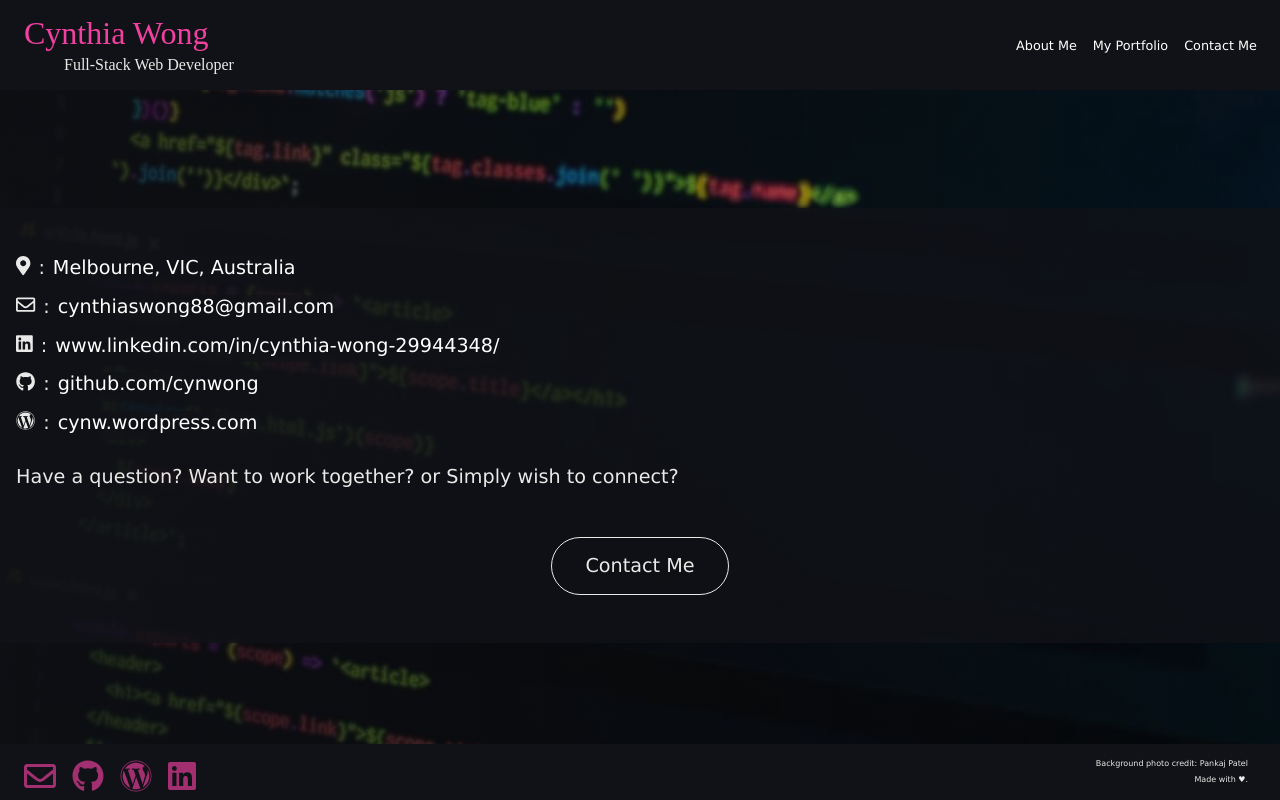
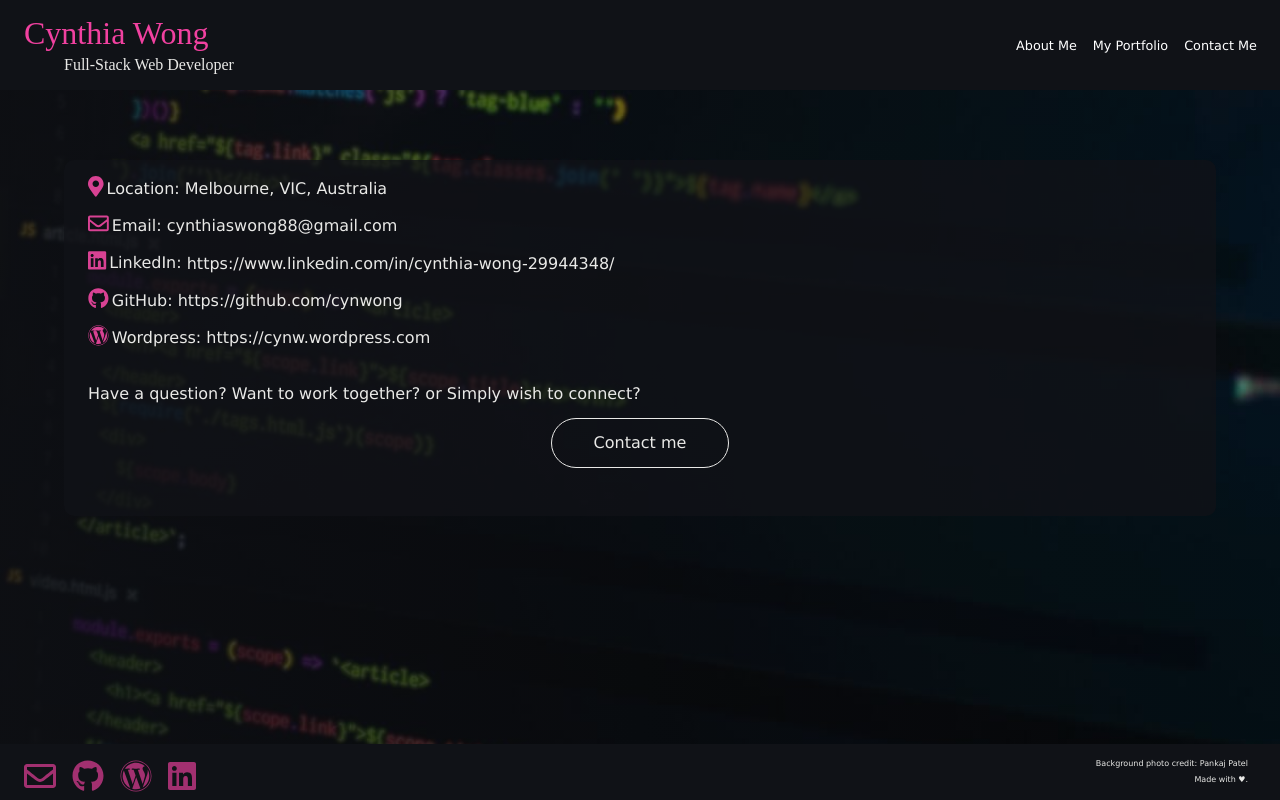
Before and after one commit to cynwong/portfolio, a React (Create React App) app in the folder dev/: page /contact in a window 1280 px wide. Built offline with nearby package versions, Linux system fonts and the light colour scheme.

Commit message:
update contact page

```diff
--- /dev/null
+++ b/dev/src/Pages/Contact/Link/Link.js
@@ -0,0 +1,26 @@
+import React from 'react';
+
+import {
+	Container,
+	A,
+	Icon
+} from './styles';
+
+export const Link = React.memo((props) => (
+	<>
+		<Container>
+			<Icon
+				icon={props.icon}
+				title={props.title}
+			/>
+			{`${props.title}:   `}
+			<A
+				href={props.href}
+				target="_blank"
+				rel="noopener noreferrer"
+			>
+				{props.text || props.href}
+			</A>
+		</Container>
+	</>
+));
--- /dev/null
+++ b/dev/src/Pages/Contact/Link/styles.js
@@ -0,0 +1,32 @@
+import styled from 'styled-components';
+import { FontAwesomeIcon } from '@fortawesome/react-fontawesome';
+import {
+	Colors
+} from '../../../Components/App/styles';
+
+export const Container = styled.div`
+	display: block;
+
+	margin-bottom: 1rem;
+`;
+
+export const Icon = styled(FontAwesomeIcon)`
+	display: inline-block;
+
+	margin-right: 3px;
+
+	font-size: 1.3rem;
+	color: ${Colors.deepCerise};
+`;
+
+export const A = styled.a`
+	display: inline-block;
+
+	color: ${Colors.snowDrift};
+	text-decoration: none;
+	cursor: pointer;
+
+	&:hover, &:active, &:focus {
+		color: ${Colors.deepCerise};
+	}
+`;
--- a/dev/src/Pages/Contact/index.js
+++ b/dev/src/Pages/Contact/index.js
@@ -1,11 +1,15 @@
 import React, { useContext, useEffect } from 'react';
 
-import { FontAwesomeIcon } from '@fortawesome/react-fontawesome';
+// import { FontAwesomeIcon } from '@fortawesome/react-fontawesome';
 import { faWordpress, faGithub, faLinkedin } from '@fortawesome/free-brands-svg-icons';
 import { faEnvelope } from '@fortawesome/free-regular-svg-icons';
 import { faMapMarkerAlt } from '@fortawesome/free-solid-svg-icons';
 
-import './styles.scss';
+// import './styles.scss';
+import Section from '../../Components/Section/Section';
+import { Link } from './Link/Link';
+
+import { Box, Button } from './styles';
 
 import AppContext from '../../utils/AppContext';
 
@@ -17,65 +21,53 @@
 		}
 	}, [mainRef]);
 	return (
-		<section className='contact'>
-				<div className='section-content'>
-					<div className='contact location'>
-						<FontAwesomeIcon icon={faMapMarkerAlt} title='Location' />
-						<span className="colon">:</span>
-						<a
-							href='https://www.google.com/maps/place/Melbourne+VIC/@-37.9701476,144.4913173,9z/data=!3m1!4b1!4m5!3m4!1s0x6ad646b5d2ba4df7:0x4045675218ccd90!8m2!3d-37.8136276!4d144.9630576'
-							target='_blank'
-							rel="noopener noreferrer"
-						>
-							Melbourne, VIC, Australia
-						</a>
-					</div>
-					<div className='contact email'>
-						<FontAwesomeIcon icon={faEnvelope} title='Email' />
-						<span className="colon">:</span>
-						<a href='mailto:cynthiaswong88@gmail.com'>cynthiaswong88@gmail.com</a>
-					</div>
-					<div className='contact linkedIn'>
-						<FontAwesomeIcon icon={faLinkedin} title='LinkedIn' />
-						<span className="colon">:</span>
-						<a
-							href='https://www.linkedin.com/in/cynthia-wong-29944348/'
-							target='_blank'
-							rel="noopener noreferrer"
-						>
-							www.linkedin.com/in/cynthia-wong-29944348/
-						</a>
-					</div>
-					<div className='contact github'>
-						<FontAwesomeIcon icon={faGithub} title='GitHub' />
-						<span className="colon">:</span>
-						<a
-							href='https://github.com/cynwong'
-							target='_blank'
-							rel="noopener noreferrer"
-						>
-							github.com/cynwong
-						</a>
-					</div>
-					<div className='contact blog'>
-						<FontAwesomeIcon icon={faWordpress} title='Blog' />
-						<span className="colon">:</span>
-						<a
-							href='https://cynw.wordpress.com'
-							target='_blank'
-							rel="noopener noreferrer"
-						>
-							cynw.wordpress.com
-						</a>
-					</div>
+		<Section>
+			<Link
+				icon={faMapMarkerAlt}
+				title="Location"
+				href="https://www.google.com/maps/place/Melbourne+VIC/@-37.9701476,144.4913173,9z/data=!3m1!4b1!4m5!3m4!1s0x6ad646b5d2ba4df7:0x4045675218ccd90!8m2!3d-37.8136276!4d144.9630576"
+				text="Melbourne, VIC, Australia"
+			/>
+			<Link
+				icon={faEnvelope}
+				title="Email"
+				href="mailto:cynthiaswong88@gmail.com"
+				text="cynthiaswong88@gmail.com"
+			/>
+			<Link
+				icon={faLinkedin}
+				title="LinkedIn"
+				href="https://www.linkedin.com/in/cynthia-wong-29944348/"
+			/>
+			<Link
+				icon={faGithub}
+				title="GitHub"
+				href="https://github.com/cynwong"
+			/>
+			<Link
+				icon={faWordpress}
+				title="Wordpress"
+				href="https://cynw.wordpress.com"
+			/>
+			<Box>
+				<p>
+					{
+						"Have a question? Want to work together? or Simply wish to connect?"
+					}
+				</p>
+				<Button href='mailto:cynthiaswong88@gmail.com'>
+					Contact me
+				</Button>
+			</Box>
+		</Section>
 
-					<div id='contact-me'>
-						<p>
-							Have a question? Want to work together? or Simply wish to connect?
-						</p>
-						<a href='mailto:cynthiaswong88@gmail.com' className='btn btn-contact'>Contact Me</a>
-					</div>
-				</div>
-			</section>
+		// 			<div id='contact-me'>
+		// 				<p>
+		// 					Have a question? Want to work together? or Simply wish to connect?
+		// 				</p>
+		// 				<a href='mailto:cynthiaswong88@gmail.com' className='btn btn-contact'>Contact Me</a>
+		// 			</div>
+		// 		</div>
+		// 	</section>
 	)
 }
--- /dev/null
+++ b/dev/src/Pages/Contact/styles.js
@@ -0,0 +1,44 @@
+import styled from 'styled-components';
+
+import {
+	Colors,
+	pillCorner
+} from '../../Components/App/styles';
+
+export const Box = styled.div`
+
+	margin-top: 2.5rem;
+	margin-bottom: 1rem;
+
+	display: flex;
+	flex-direction: column;
+	justify-content: flex-start;
+	align-items: flex-start;
+`;
+
+export const Button = styled.a`
+&& {
+	display: block;
+
+	width: 9rem;
+	margin: 1rem auto;
+	padding: 1rem;
+
+	border-radius: ${pillCorner};
+	border: 1px solid ${Colors.snowDrift};
+
+	color: ${Colors.snowDrift};
+	text-align: center;
+	text-decoration: none;
+
+	transition: all 1s ease-in-out;
+
+	&:hover, &:focus, &:active {
+		background-color: ${Colors.frenchRose};
+
+		border-color: ${Colors.frenchRose};
+
+		transform: scale(1.2);
+	}
+}
+`;
```
